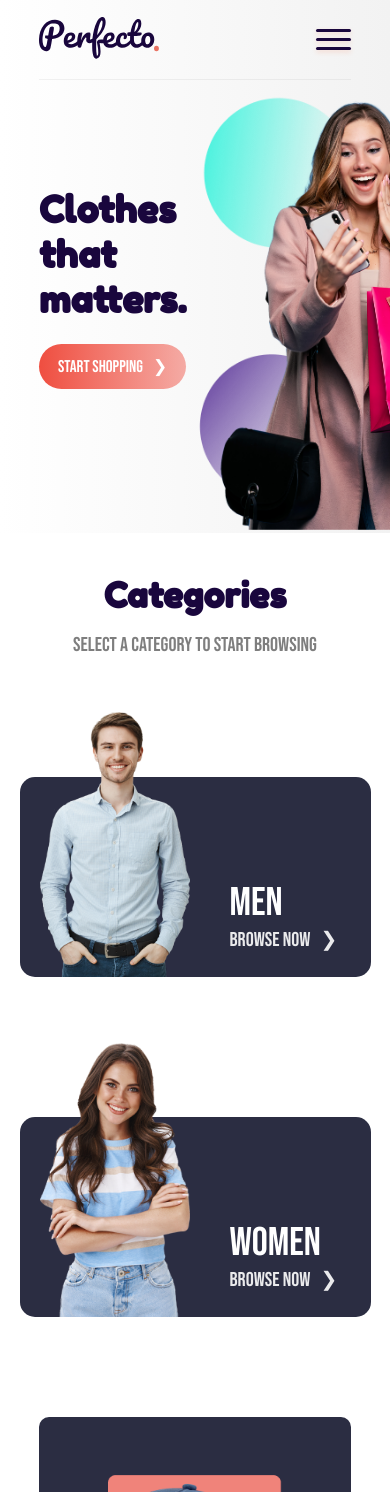
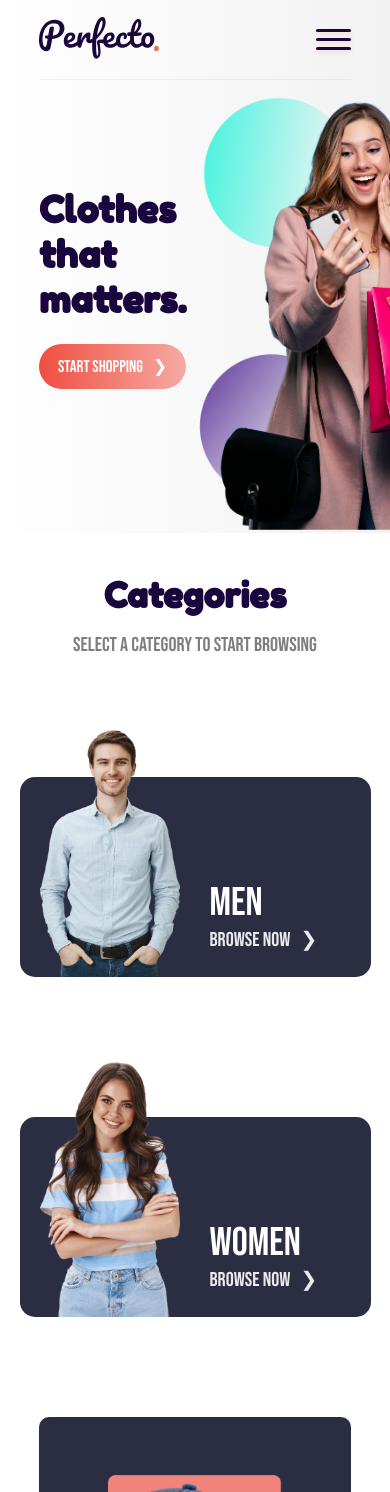
Before and after one commit to Yasser-Shehab/clothing-store, a React (Create React App) app: page / in a window 390 px wide. Shown: the top 1492 px of the page. Built offline with nearby package versions, Linux system fonts and the light colour scheme; the HTML template or start-up script is replaced by a standard one.

Commit message:
Finalized mobile style

```diff
--- a/src/components/Categories/style/Categories.style.css
+++ b/src/components/Categories/style/Categories.style.css
@@ -28,7 +28,7 @@
 }
 
 .category-gender .category__title {
-  margin-left: 4rem;
+  margin-left: 3rem;
   margin-bottom: 2.5rem;
 }
 
@@ -48,7 +48,7 @@
 }
 
 .category-gender .category__image {
-  width: 150px;
+  width: 140px;
 }
 
 .category-item {
--- a/src/components/Categories/style/Categories.style.scss
+++ b/src/components/Categories/style/Categories.style.scss
@@ -187,7 +187,7 @@ $primary: #2b2d42;
     margin-bottom: 10rem;
   }
   .category__title {
-    margin-left: 4rem;
+    margin-left: 3rem;
     margin-bottom: 2.5rem;
     h1 {
       font-size: 4rem;
@@ -203,7 +203,7 @@ $primary: #2b2d42;
     }
   }
   .category__image {
-    width: 150px;
+    width: 140px;
   }
 }
 
```
